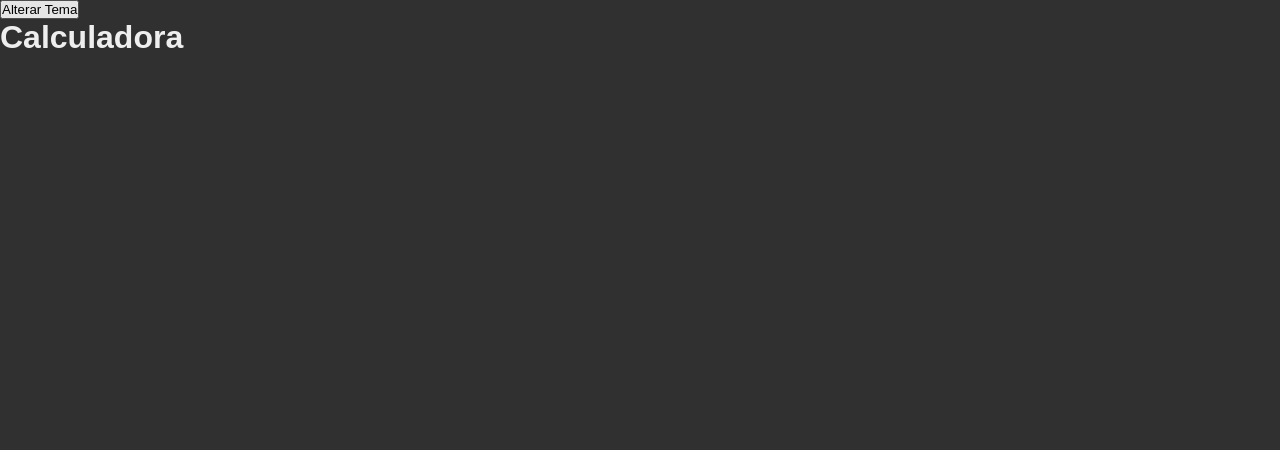
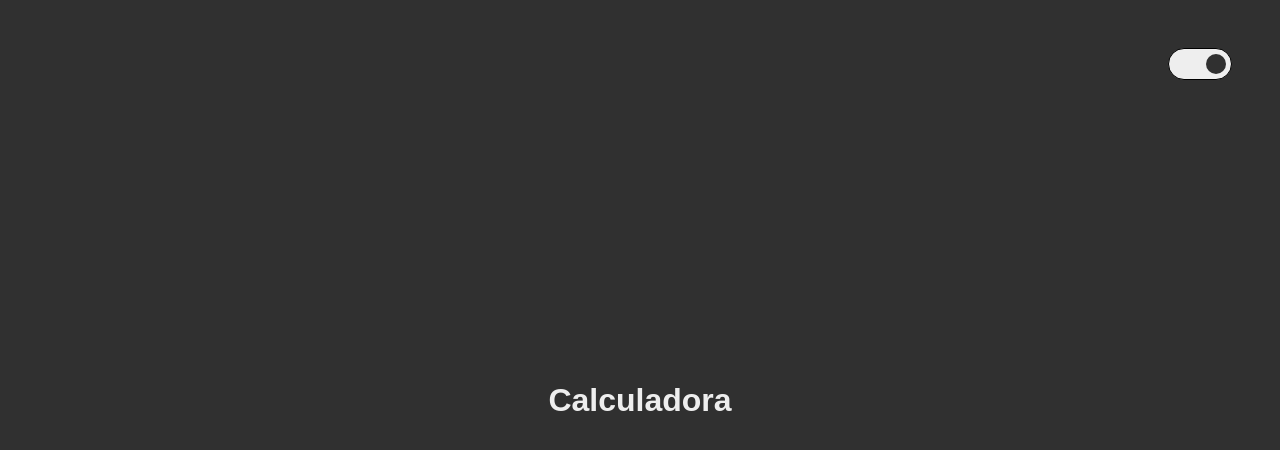
Before and after one commit to Marceometry/Calculadora-React, a React (Create React App) app: page / in a window 1280 px wide. Shown: the top 450 px of the page. Built offline with nearby package versions, Linux system fonts and the light colour scheme.

Commit message:
improve styles

```diff
--- a/package.json
+++ b/package.json
@@ -3,6 +3,7 @@
   "version": "0.1.0",
   "private": true,
   "dependencies": {
+    "@types/styled-components": "^5.1.12",
     "react": "^17.0.2",
     "react-dom": "^17.0.2",
     "react-scripts": "4.0.3",
--- a/src/App.jsx
+++ b/src/App.jsx
@@ -4,8 +4,10 @@ import { ToggleTheme } from './components/ToggleTheme'
 
 import { ThemeProvider } from 'styled-components'
 import { themes } from './styles/themes'
+
 import Colors from './styles/Colors'
 import GlobalStyles from './styles/Global'
+import FontStyles from './styles/Fonts'
 
 export default function App() {
   const [currentTheme, setCurrentTheme] = useState('dark')
@@ -16,6 +18,7 @@ export default function App() {
       <Calculator />
 
       <Colors />
+      <FontStyles />
       <GlobalStyles />
     </ThemeProvider>
   )
--- a/src/components/ToggleTheme/index.jsx
+++ b/src/components/ToggleTheme/index.jsx
@@ -1,11 +1,19 @@
+import StyledThemeButton from './style'
+
 export function ToggleTheme({ theme, setTheme }) {
     return (
-        <button
+        <StyledThemeButton
+            name='Alterar Tema'
+            aria-label='Alterar Tema'
+            className={`toggle-theme ${theme}`}
             onClick={() => {
                 setTheme(theme === 'dark' ? 'light' : 'dark')
             }}
         >
-            Alterar Tema
-        </button>
+            <div className="button-bg">
+                <div className="animate-toggle" />
+                <div className="ball" />
+            </div>
+        </StyledThemeButton>
     )
 }
--- /dev/null
+++ b/src/components/ToggleTheme/style.js
@@ -0,0 +1,45 @@
+import styled from 'styled-components'
+
+const StyledThemeButton = styled.button`
+  position: absolute;
+  right: 3rem;
+  top: 3rem;
+  font-size: 0;
+
+  .button-bg {
+    flex: 1;
+    width: 4rem;
+    height: 2rem;
+
+    padding: 0 5px 0 7px;
+    border-radius: 25px;
+    border: 1px solid black;
+    background: var(--font-color);
+
+    display: flex;
+    align-items: center;
+  }
+
+  svg {
+    width: 1.5rem;
+    height: 1.5rem;
+  }
+
+  .animate-toggle {
+    flex: 0;
+    transition: flex .2s;
+  }
+
+  .ball {
+    width: 1.25rem;
+    height: 1.25rem;
+    border-radius: 999px;
+    background: var(--background);
+  }
+
+  &.dark .animate-toggle {
+    flex: auto;
+  }
+`
+
+export default StyledThemeButton
--- /dev/null
+++ b/src/styles/Fonts.js
@@ -0,0 +1,18 @@
+import { createGlobalStyle } from 'styled-components'
+
+const FontStyles = createGlobalStyle`
+    /* responsive fonts */
+    @media(max-width: 1080px) {
+        html {
+            font-size: 93.75%;
+        }
+    }
+
+    @media(max-width: 768px) {
+        html {
+            font-size: 87.5%;
+        }
+    }
+`
+
+export default FontStyles
--- a/src/styles/Global.js
+++ b/src/styles/Global.js
@@ -12,6 +12,21 @@ const GlobalStyles = createGlobalStyle`
         font: 400 1rem sans-serif;
         color: var(--font-color);
         background: var(--background);
+        transition: all .2s;
+
+        display: flex;
+        align-items: center;
+        justify-content: center;
+    }
+
+    button {
+        all: unset;
+        cursor: pointer;
+        transition: filter .2s;
+
+        &:hover {
+            filter: brightness(.8);
+        }
     }
 `
 
```
Also changed, not shown: 1 other file (tests, documents, lock files or other folders).
